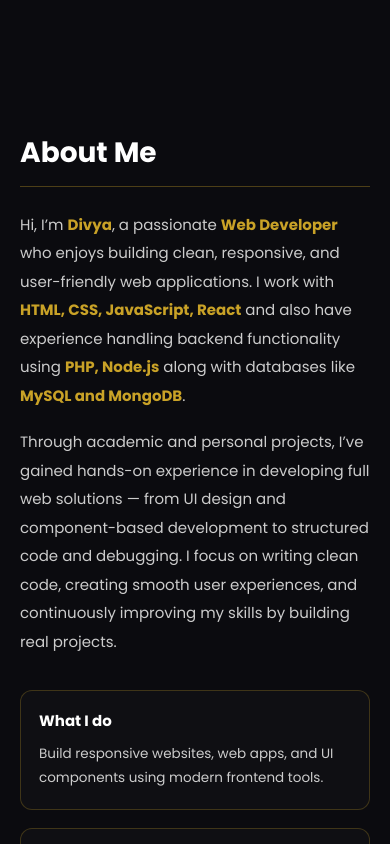
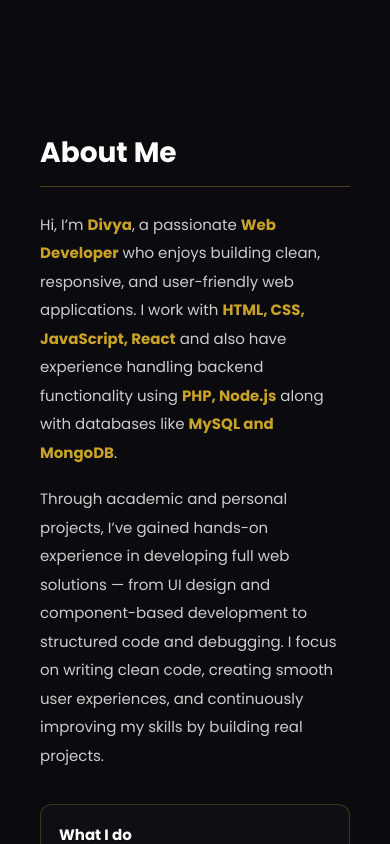
Before and after one commit to divyawebdesign/divya-portfolio, a React (Vite) app: page / in a window 390 px wide. Shown: the part 700-1544 px from the top of the page. Built offline with nearby package versions, Linux system fonts and the light colour scheme.

Commit message:
Updated code

```diff
--- a/src/components/about.css
+++ b/src/components/about.css
@@ -6,7 +6,7 @@
 
 @media (max-width: 560px) {
   .aboutContainer {
-    padding: 0 20px !important;
+    padding: 0 40px !important;
   }
 
   .aboutPointsGrid {
--- a/src/components/certifications.css
+++ b/src/components/certifications.css
@@ -7,6 +7,6 @@
 
 @media (max-width: 560px) {
   .certContainer {
-    padding: 0 20px !important;
+    padding: 0 40px !important;
   }
 }
--- a/src/components/education.css
+++ b/src/components/education.css
@@ -6,7 +6,7 @@
 
 @media (max-width: 560px) {
   .eduContainer {
-    padding: 0 20px !important;
+    padding: 0 40px !important;
   }
 
   .eduCard {
--- a/src/components/projects.css
+++ b/src/components/projects.css
@@ -6,6 +6,6 @@
 
 @media (max-width: 560px) {
   .projectsContainer {
-    padding: 0 20px !important;
+    padding: 0 40px !important;
   }
 }
```
